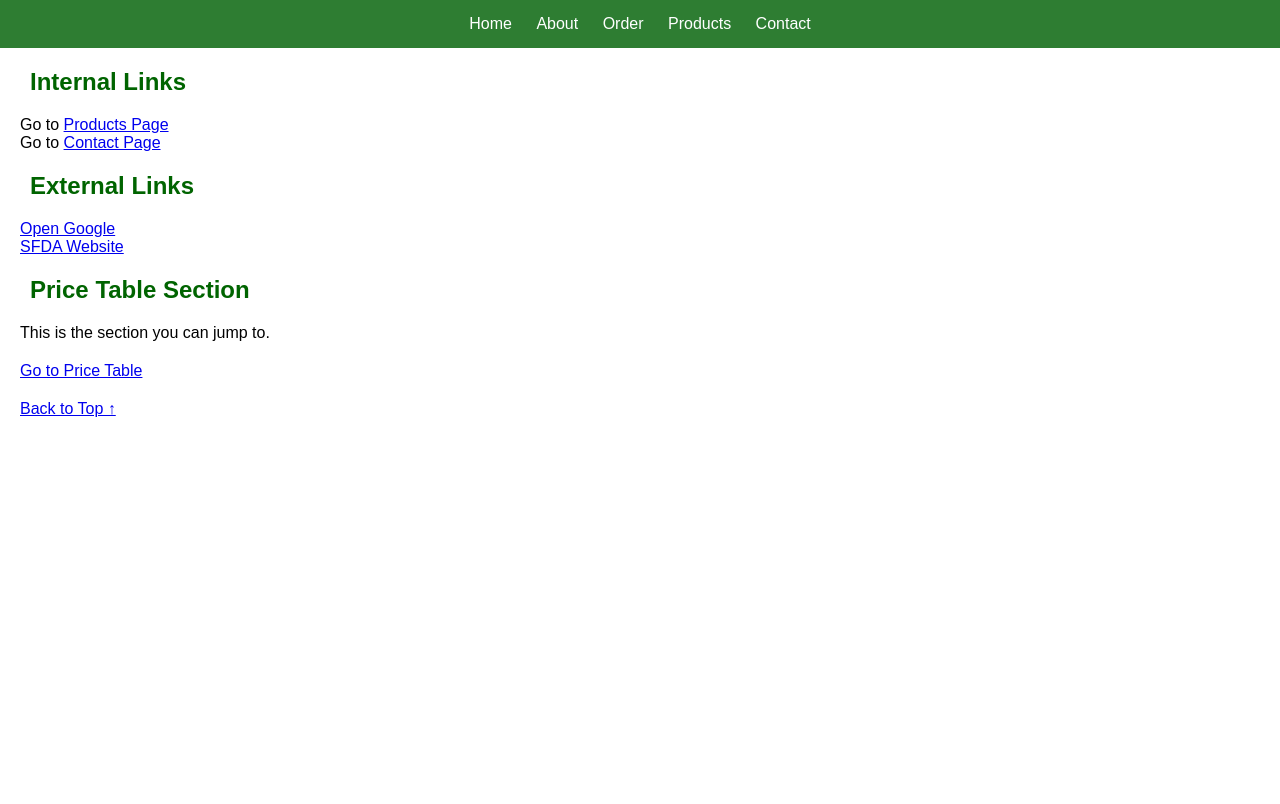
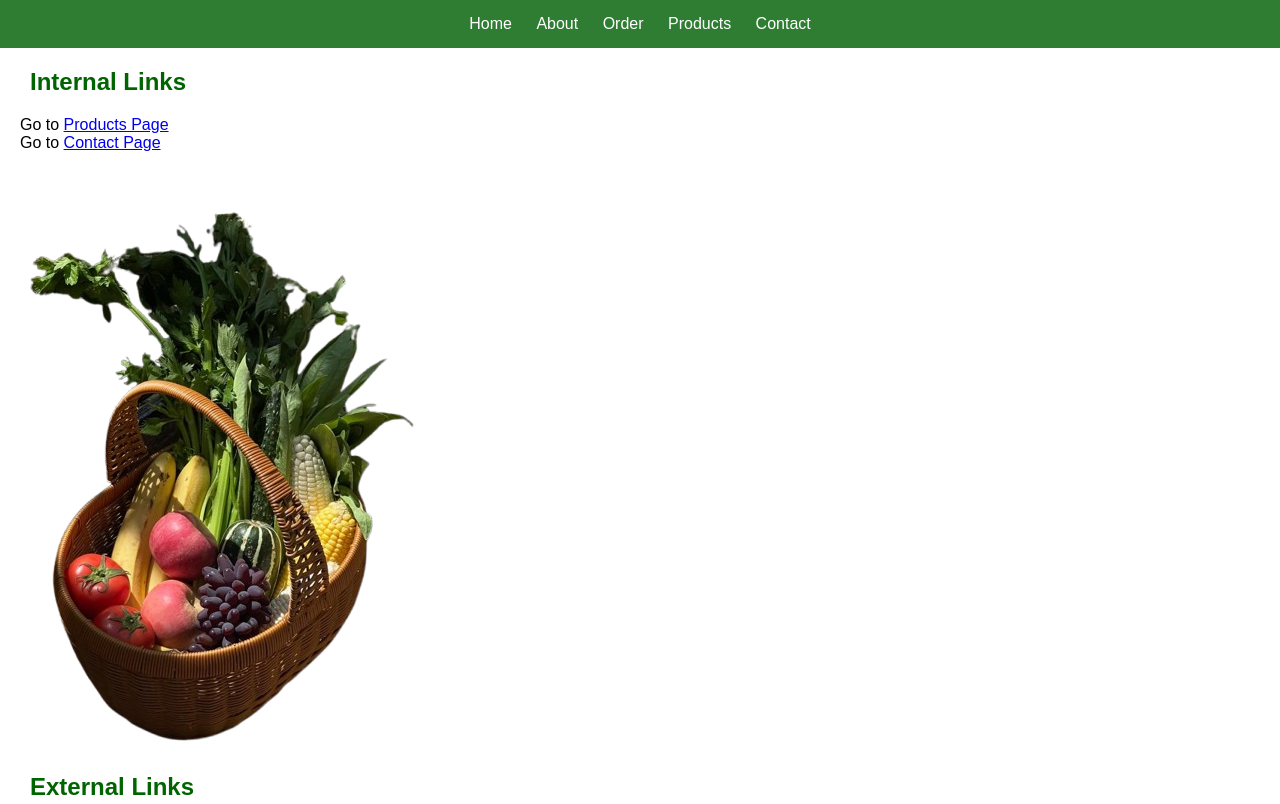
Before and after one commit to mnr88888/Organicfoodshop, a plain HTML site: page Media.html in a window 1280 px wide. Shown: the top 804 px of the page. Drawn offline with Linux system fonts and the light colour scheme.

Commit message:
Update Media.html

```diff
--- a/Media.html
+++ b/Media.html
@@ -33,7 +33,7 @@ Go to <a href="Products.html">Products Page</a><br>
 Go to <a href="Contact.html">Contact Page</a>
 </p>
 </div>
-
+<img src="fruits.png" alt="fruits">
 
 <div class="section">
 <h2>External Links</h2>
```
